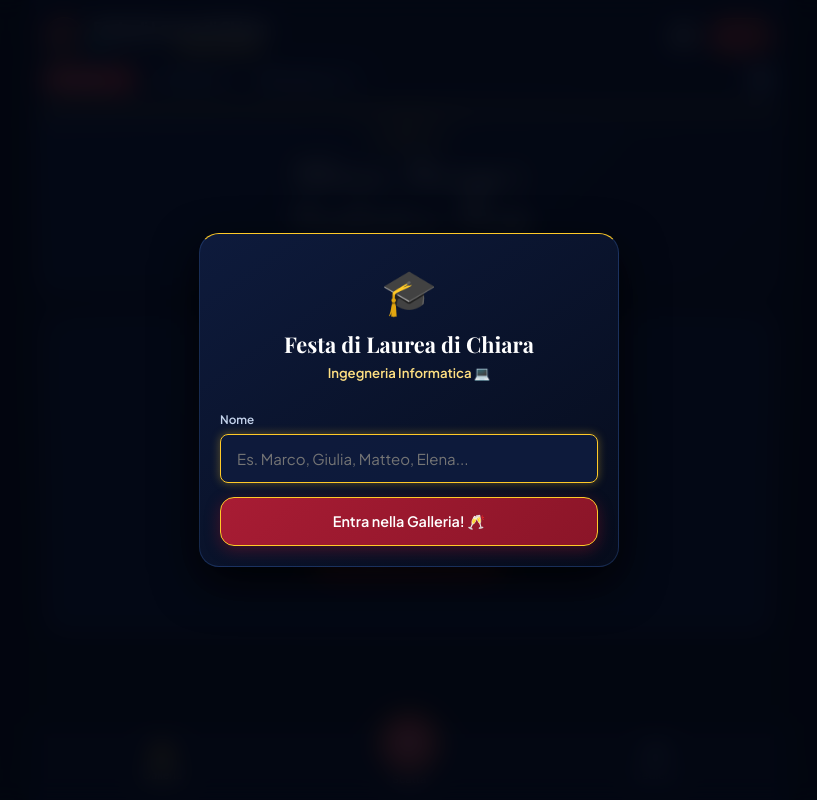
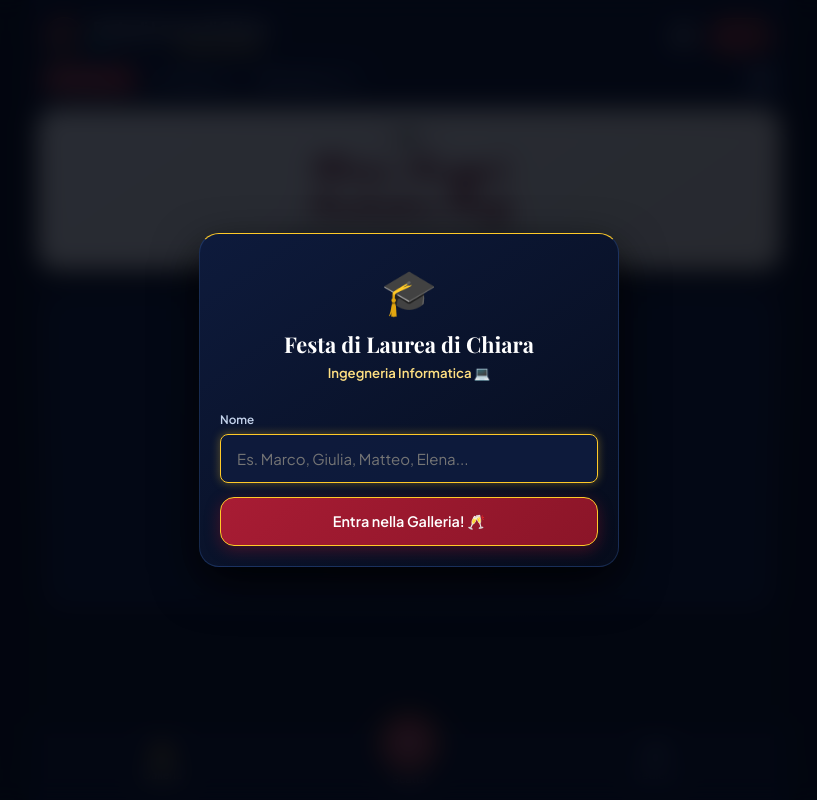
Before and after one commit to ciacuzzo5-ux/AppLaurea, a website: page public/index.html in a window 1280 px wide. Shown: the whole page, without its empty margins (231-1048 px from the left). Drawn offline with nearby package versions, Linux system fonts and the light colour scheme; no server answers; a web font is replaced by a local one.

Commit message:
Restyle home hero banner as luxury ivory graduation card with bordeaux Pinyon Script title and gold accents

```diff
--- a/public/css/style.css
+++ b/public/css/style.css
@@ -353,14 +353,13 @@ input, textarea, select, button {
 
 /* Home Event Hero Banner */
 .home-event-hero {
-  background: linear-gradient(135deg, rgba(14, 27, 61, 0.95), rgba(8, 16, 38, 0.95));
-  border: 1px solid var(--color-navy-border);
-  border-top: 2px solid var(--color-gold);
-  border-radius: var(--radius-lg);
-  padding: 18px 16px;
+  background: linear-gradient(145deg, #ffffff 0%, #fbf8f2 50%, #f4eee2 100%);
+  border: 1.5px solid #d4af37;
+  border-radius: 20px;
+  padding: 16px 14px 14px 14px;
   text-align: center;
   margin: 4px 2px 14px 2px;
-  box-shadow: 0 8px 24px rgba(0, 0, 0, 0.4);
+  box-shadow: 0 10px 30px rgba(0, 0, 0, 0.5), 0 1px 3px rgba(0, 0, 0, 0.2);
   position: relative;
   overflow: hidden;
 }
@@ -368,40 +367,38 @@ input, textarea, select, button {
 .home-event-hero::before {
   content: '';
   position: absolute;
-  top: -40px;
-  left: 50%;
-  transform: translateX(-50%);
-  width: 150px;
-  height: 90px;
-  background: radial-gradient(circle, var(--color-gold-glow) 0%, transparent 70%);
-  opacity: 0.35;
+  inset: 5px;
+  border: 1px solid rgba(122, 27, 40, 0.18);
+  border-radius: 15px;
   pointer-events: none;
 }
 
 .hero-laurel-badge {
   font-size: 1.15rem;
   letter-spacing: 4px;
-  color: var(--color-gold);
+  color: #7a1b28;
   margin-bottom: 2px;
 }
 
 .hero-event-title {
   font-family: 'Pinyon Script', cursive, serif;
-  font-size: 2.55rem;
-  font-weight: 500;
-  line-height: 1.12;
-  color: #ffffff;
+  font-size: 2.15rem;
+  font-weight: 700;
+  -webkit-text-stroke: 0.4px #7a1b28;
+  line-height: 1.15;
+  color: #7a1b28;
   margin: 4px 0 6px 0;
-  letter-spacing: 0.5px;
-  text-shadow: 0 2px 14px rgba(0, 0, 0, 0.6);
+  letter-spacing: 0.4px;
+  text-shadow: 0 1px 1px rgba(122, 27, 40, 0.1);
 }
 
 .hero-event-subtitle {
-  font-size: 0.84rem;
-  color: var(--color-gold-light);
-  font-weight: 600;
+  font-size: 0.82rem;
+  color: #081026;
+  font-weight: 700;
   margin-top: 3px;
-  margin-bottom: 10px;
+  margin-bottom: 4px;
+  letter-spacing: 0.2px;
 }
 
 .hero-hashtag-pill {
--- a/public/index.html
+++ b/public/index.html
@@ -22,10 +22,10 @@
   <!-- Lucide Icons & Libraries -->
   <script src="https://unpkg.com/lucide@latest"></script>
   <script src="https://cdn.jsdelivr.net/npm/canvas-confetti@1.9.3/dist/confetti.browser.min.js"></script>
-  <script src="/js/qrcode.min.js?v=10"></script>
+  <script src="/js/qrcode.min.js?v=11"></script>
 
   <!-- App Stylesheet -->
-  <link rel="stylesheet" href="/css/style.css?v=10">
+  <link rel="stylesheet" href="/css/style.css?v=11">
 </head>
 <body class="theme-dark">
   <div id="app" class="app-container">
@@ -89,7 +89,7 @@
           <!-- HOME EVENT HERO BANNER -->
           <div class="home-event-hero">
             <div class="hero-laurel-badge">• 🎓 •</div>
-            <h1 class="hero-event-title" id="home-event-title">Chiara Iacuzzo’s<br>Graduation Party</h1>
+            <h1 class="hero-event-title" id="home-event-title"><b>Chiara Iacuzzo’s<br>Graduation Party</b></h1>
             <p class="hero-event-subtitle" id="home-event-subtitle">Dottoressa in Ingegneria Informatica 💻</p>
           </div>
 
@@ -370,13 +370,13 @@
   </div>
 
   <!-- JavaScript Modules -->
-  <script src="/js/api.js?v=10"></script>
-  <script src="/js/gallery.js?v=10"></script>
-  <script src="/js/dedications.js?v=10"></script>
-  <script src="/js/camera.js?v=10"></script>
-  <script src="/js/lightbox.js?v=10"></script>
-  <script src="/js/qrCards.js?v=10"></script>
-  <script src="/js/app.js?v=10"></script>
+  <script src="/js/api.js?v=11"></script>
+  <script src="/js/gallery.js?v=11"></script>
+  <script src="/js/dedications.js?v=11"></script>
+  <script src="/js/camera.js?v=11"></script>
+  <script src="/js/lightbox.js?v=11"></script>
+  <script src="/js/qrCards.js?v=11"></script>
+  <script src="/js/app.js?v=11"></script>
 
   <script>
     document.addEventListener('DOMContentLoaded', () => {
@@ -385,7 +385,7 @@
 
     if ('serviceWorker' in navigator) {
       window.addEventListener('load', () => {
-        navigator.serviceWorker.register('/sw.js?v=10')
+        navigator.serviceWorker.register('/sw.js?v=11')
           .then(reg => reg.update())
           .catch(err => console.log('SW error:', err));
       });
--- a/public/js/app.js
+++ b/public/js/app.js
@@ -281,7 +281,7 @@ const App = {
 
     const heroTitle = document.getElementById('home-event-title');
     if (heroTitle) {
-      heroTitle.innerHTML = "Chiara Iacuzzo’s<br>Graduation Party";
+      heroTitle.innerHTML = "<b>Chiara Iacuzzo’s<br>Graduation Party</b>";
     }
 
     const heroSubtitle = document.getElementById('home-event-subtitle');
--- a/public/sw.js
+++ b/public/sw.js
@@ -1,4 +1,4 @@
-const CACHE_NAME = 'laurea-gallery-v10';
+const CACHE_NAME = 'laurea-gallery-v11';
 
 self.addEventListener('install', (event) => {
   self.skipWaiting();
```
